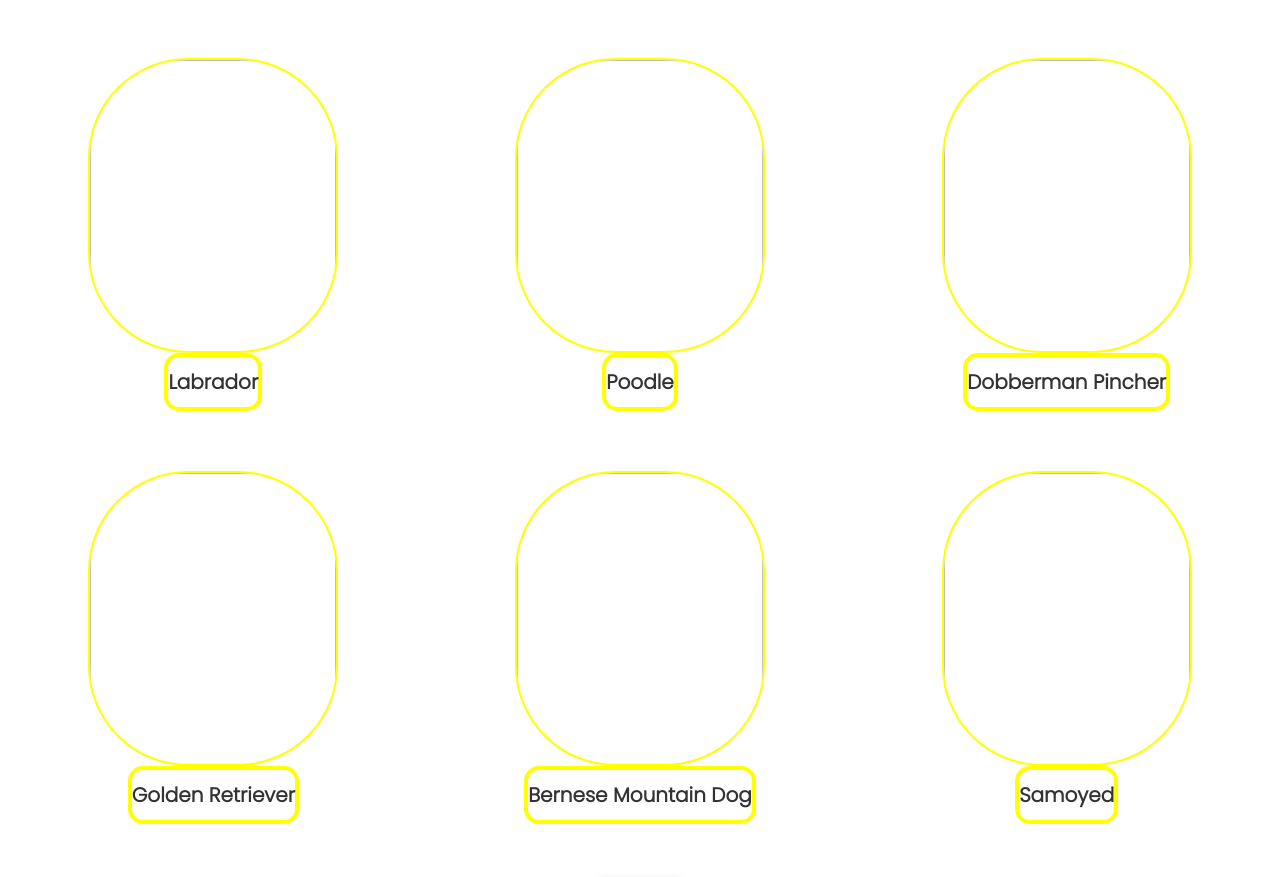
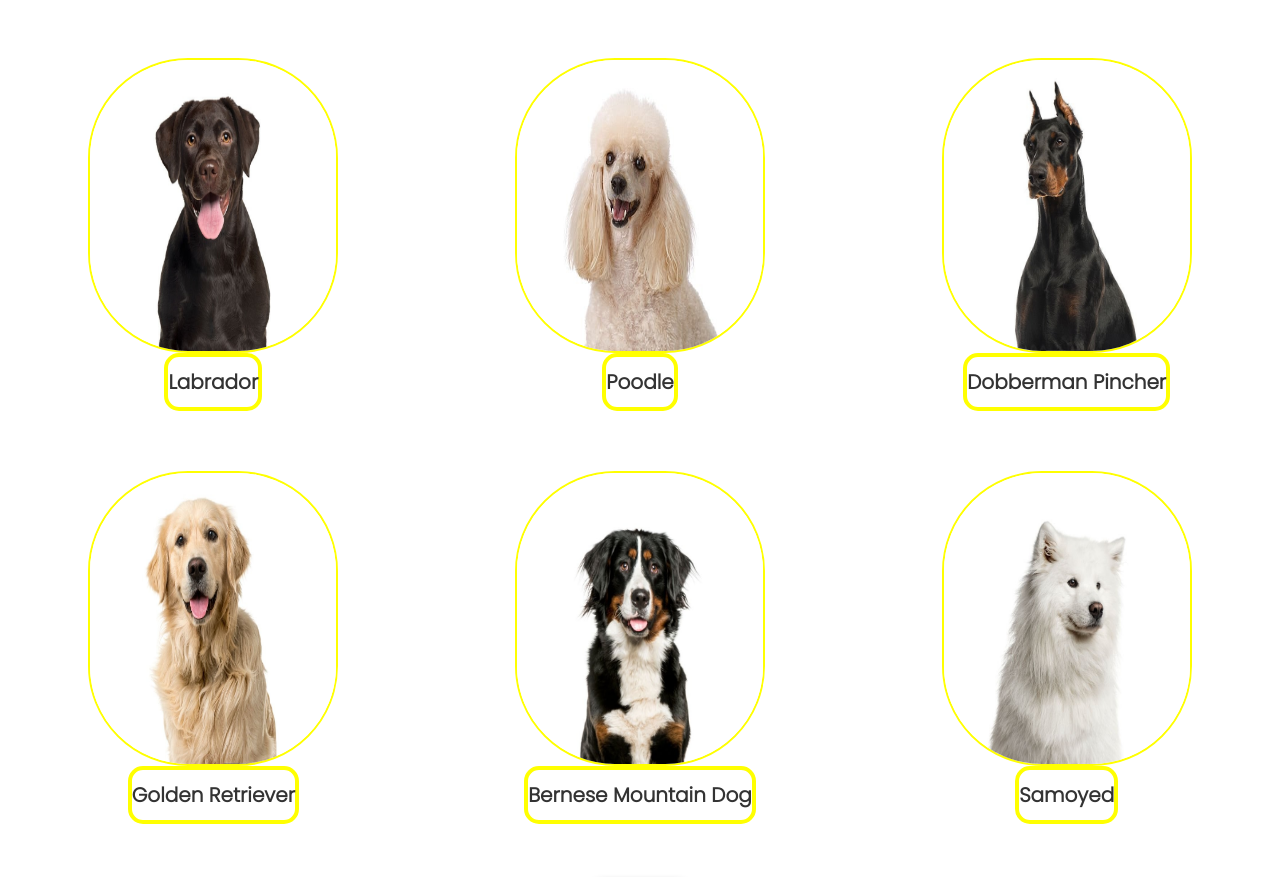
Before and after one commit to PeaceCIA/Project24, a plain HTML site: page guide/guide.html in a window 1280 px wide. Shown: the part 72-949 px from the top of the page. Drawn offline with Linux system fonts and the light colour scheme; the site is published under a folder, as on GitHub Pages, so addresses that start at the root find nothing.

Commit message:
Update guide.html

```diff
--- a/guide/guide.html
+++ b/guide/guide.html
@@ -42,37 +42,37 @@
 
     <div class="big-box">
     <div class="box">
-        <img src="/assets/mbhbrwbn.png" alt="" id="labrador">
+        <img src="../assets/mbhbrwbn.png" alt="" id="labrador">
         <h3>Labrador</h3>
     </div>
 
 
     <div class="box">
-        <img src="/assets/poodle.png" alt="" id="poodle">
+        <img src="../assets/poodle.png" alt="" id="poodle">
         <h3>Poodle</h3>
     </div>
 
 
     <div class="box">
-        <img src="/assets/dobberman.png" alt="" id="dobber">
+        <img src="../assets/dobberman.png" alt="" id="dobber">
         <h3>Dobberman Pincher</h3>
     </div>
 
 
     <div class="box">
-        <img src="/assets/lkfynlyq.png" alt="" id="gr">
+        <img src="../assets/lkfynlyq.png" alt="" id="gr">
         <h3>Golden Retriever</h3>
     </div>
 
 
     <div class="box">
-        <img src="/assets/bernese.png" alt="" id="bernese">
+        <img src="../assets/bernese.png" alt="" id="bernese">
         <h3>Bernese Mountain Dog</h3>
     </div>
 
 
     <div class="box">
-        <img src="/assets/samoyed.png" alt="" id="samoyed">
+        <img src="../assets/samoyed.png" alt="" id="samoyed">
         <h3>Samoyed</h3>
     </div>
     </div>
```
